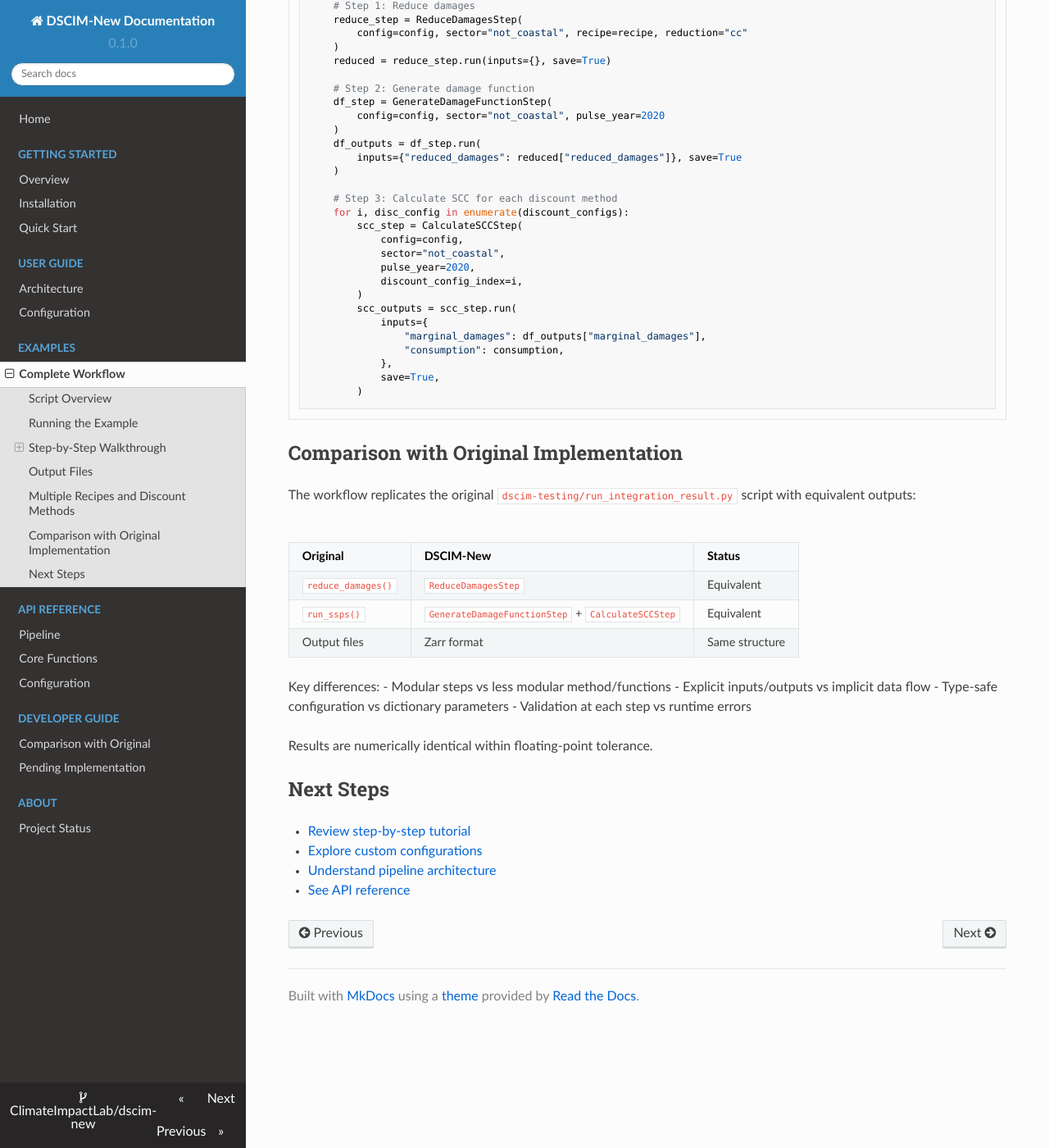
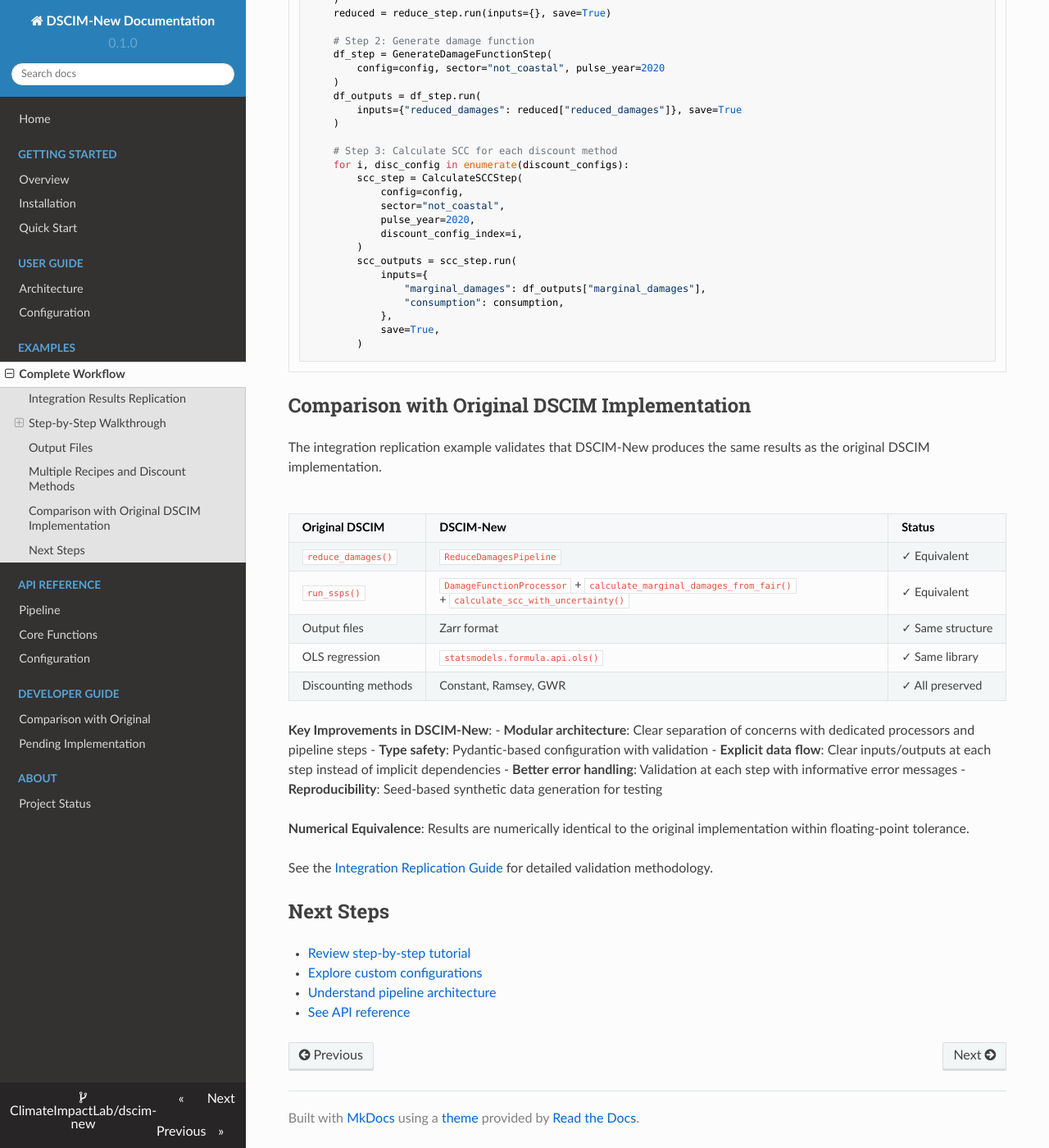
Before and after one commit to C1587S/dscim-new, an MkDocs documentation site: the page built from docs/examples/complete-workflow.md, in a window 1280 px wide and 1400 px high, scrolled down 5346 px. Shown: the whole window at 82% size. Built offline with MkDocs 1.6.1, drawn with Linux system fonts in a browser that asks for light colours; nearby versions of some CDN libraries; some of the changed text lies outside the part shown.

Commit message:
Add example files and update documentation

````diff
--- a/docs/examples/complete-workflow.md
+++ b/docs/examples/complete-workflow.md
@@ -2,31 +2,27 @@
 
 This example demonstrates the full DSCIM pipeline from data preparation to SCC calculation.
 
-## Script Overview
+## Integration Results Replication
 
-The complete workflow script executes:
+**Location**: `examples/run_integration_results_replication.py`
 
-1. Synthetic data generation (climate, damages, economic)
-2. Damage reduction with climate scenarios
-3. Damage function estimation via OLS regression
-4. SCC calculation with multiple discount methods
+This comprehensive example replicates the original DSCIM integration test and demonstrates the complete end-to-end workflow. It's the recommended starting point for understanding how all DSCIM components work together.
 
-Examples are included in the `examples/` folder.
-
-## Running the Example
+**Quick Start:**
 
 ```bash
-cd examples/scripts
-python full_pipeline_example.py --verbose --output-dir ../../test_output
+cd examples
+python run_integration_results_replication.py
 ```
 
-Options:
-- `--verbose`: Enable detailed progress output
-- `--output-dir PATH`: Specify output directory
-- `--sector {not_coastal,coastal}`: Choose sector
-- `--pulse-year YEAR`: SCC pulse year (default: 2020)
+**No setup required** - the script automatically generates all necessary synthetic data and runs the complete 11-step DSCIM pipeline.
 
-**Resource Management**: **(EXPLAIN THIS BETTER)**
+See the **[Integration Replication Guide](integration-replication.md)** for complete documentation including:
+- Detailed explanation of all 11 pipeline steps
+- Configuration parameters
+- Directory structure and outputs
+- Validation against original DSCIM
+- Expected runtime and output examples
 
 ## Step-by-Step Walkthrough
 
@@ -306,23 +302,28 @@
         )
 ```
 
-## Comparison with Original Implementation
+## Comparison with Original DSCIM Implementation
 
-The workflow replicates the original `dscim-testing/run_integration_result.py` script with equivalent outputs:
+The integration replication example validates that DSCIM-New produces the same results as the original DSCIM implementation.
 
-| Original | DSCIM-New | Status |
-|----------|-----------|--------|
-| `reduce_damages()` | `ReduceDamagesStep` | Equivalent |
-| `run_ssps()` | `GenerateDamageFunctionStep` + `CalculateSCCStep` | Equivalent |
-| Output files | Zarr format | Same structure |
+| Original DSCIM | DSCIM-New | Status |
+|----------------|-----------|--------|
+| `reduce_damages()` | `ReduceDamagesPipeline` | ✓ Equivalent |
+| `run_ssps()` | `DamageFunctionProcessor` + `calculate_marginal_damages_from_fair()` + `calculate_scc_with_uncertainty()` | ✓ Equivalent |
+| Output files | Zarr format | ✓ Same structure |
+| OLS regression | `statsmodels.formula.api.ols()` | ✓ Same library |
+| Discounting methods | Constant, Ramsey, GWR | ✓ All preserved |
 
-Key differences:
-- Modular steps vs less modular method/functions
-- Explicit inputs/outputs vs implicit data flow
-- Type-safe configuration vs dictionary parameters
-- Validation at each step vs runtime errors
+**Key Improvements in DSCIM-New**:
+- **Modular architecture**: Clear separation of concerns with dedicated processors and pipeline steps
+- **Type safety**: Pydantic-based configuration with validation
+- **Explicit data flow**: Clear inputs/outputs at each step instead of implicit dependencies
+- **Better error handling**: Validation at each step with informative error messages
+- **Reproducibility**: Seed-based synthetic data generation for testing
 
-Results are numerically identical within floating-point tolerance.
+**Numerical Equivalence**: Results are numerically identical to the original implementation within floating-point tolerance.
+
+See the [Integration Replication Guide](integration-replication.md) for detailed validation methodology.
 
 ## Next Steps
 
````
Also changed, not shown: docs/examples/integration-replication.md (added, +329 -0 lines), docs/getting-started/quickstart.md (+12 -10 lines).
